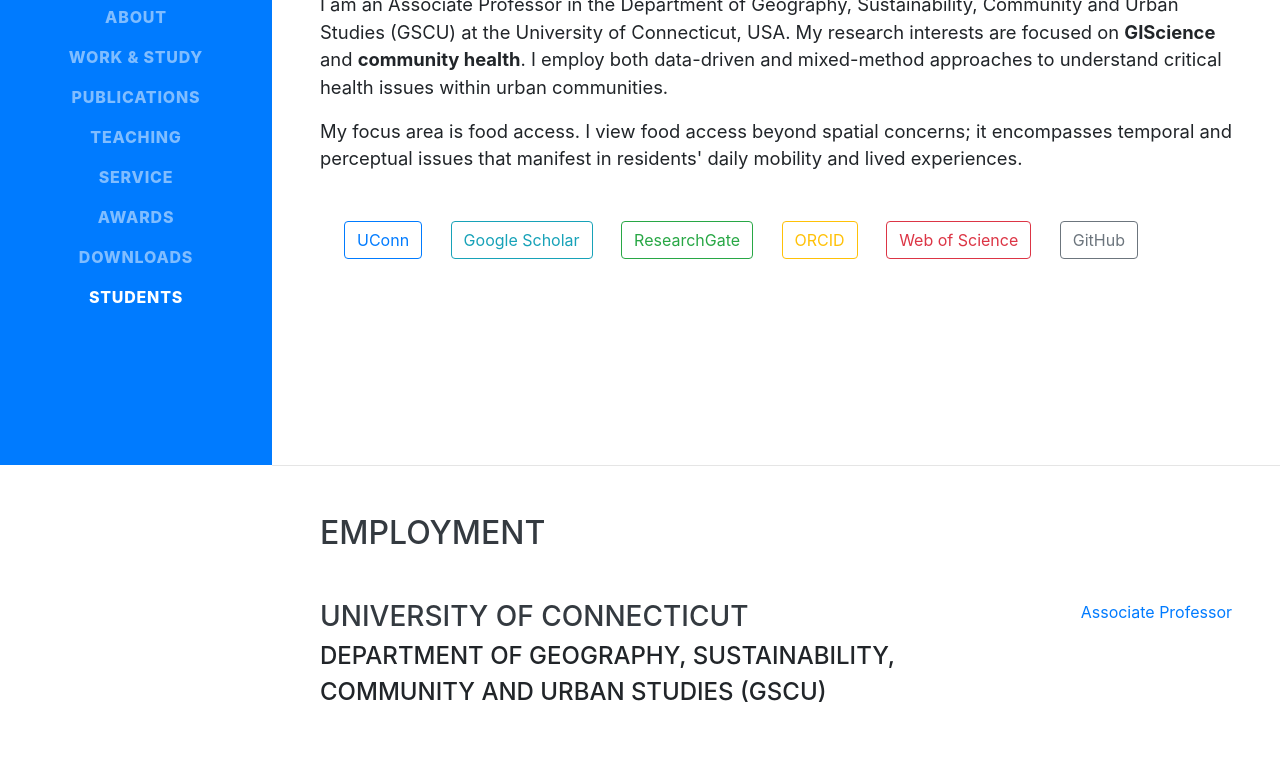
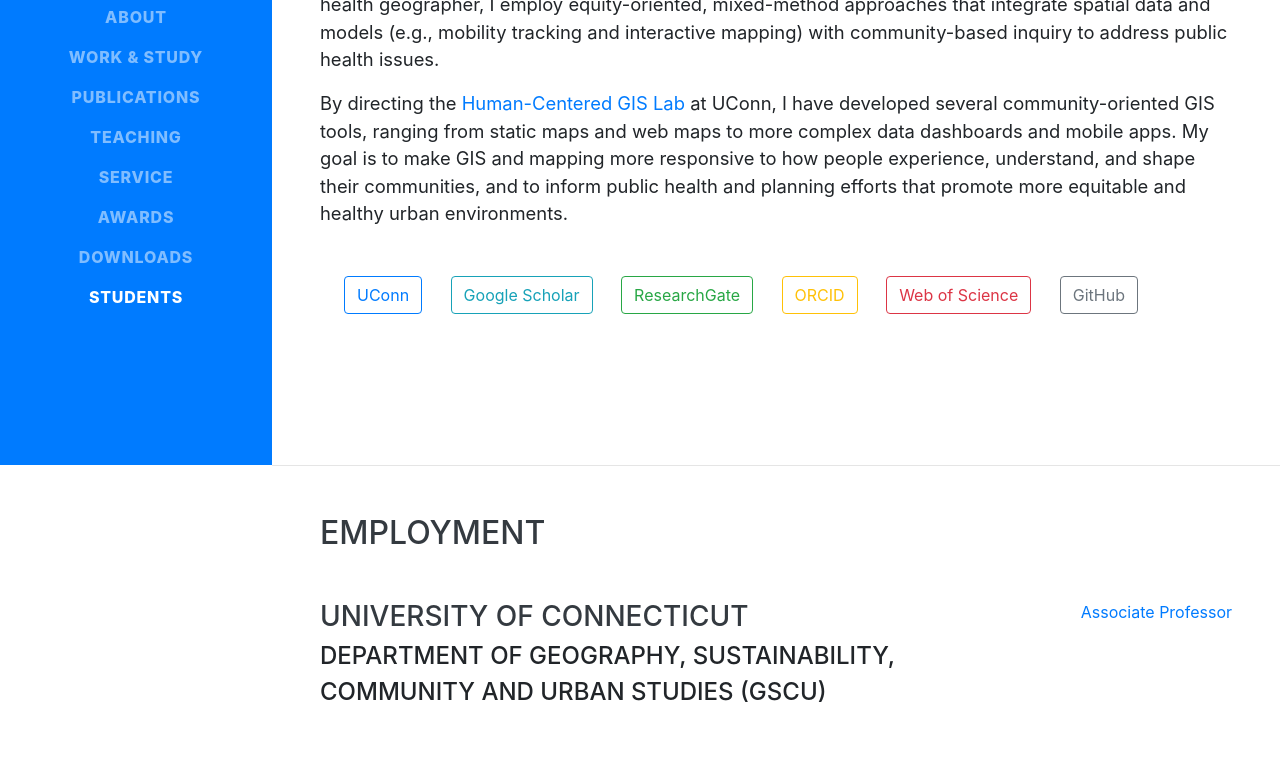
Before and after one commit to peterbest52/peterbest52.github.io, a website with bundled scripts: page index.html in a window 1280 px wide. Shown: the part 335-1100 px from the top of the page. Built offline with nearby package versions, Linux system fonts and the light colour scheme; a web font is replaced by a local one.

Commit message:
12/13/25

```diff
--- a/index.html
+++ b/index.html
@@ -81,8 +81,8 @@
         <div class="subheading mb-5">215 Glenbrook Rd, AUST #431 · Storrs, CT 06269 · (860) 486-3664 ·
           <a href="mailto:peter.chen@uconn.edu">peter.chen@uconn.edu</a>
         </div>
-        <p class="lead mb-3">I am an Associate Professor in the Department of Geography, Sustainability, Community and Urban Studies (GSCU) at the University of Connecticut, USA. My research interests are focused on <b>GIScience</b> and <b>community health</b>. I employ both data-driven and mixed-method approaches to understand critical health issues within urban communities.</p>
-        <p class="lead mb-5">My focus area is food access. I view food access beyond spatial concerns; it encompasses temporal and perceptual issues that manifest in residents' daily mobility and lived experiences. </p>
+        <p class="lead mb-3">I am an Associate Professor in the Department of Geography, Sustainability, Community and Urban Studies at the University of Connecticut, USA. As a Geographic Information Systems (GIS) scientist and health geographer, I employ equity-oriented, mixed-method approaches that integrate spatial data and models (e.g., mobility tracking and interactive mapping) with community-based inquiry to address public health issues. </p>
+        <p class="lead mb-5">By directing the <a href="http://hcgis.org">Human-Centered GIS Lab</a> at UConn, I have developed several community-oriented GIS tools, ranging from static maps and web maps to more complex data dashboards and mobile apps. My goal is to make GIS and mapping more responsive to how people experience, understand, and shape their communities, and to inform public health and planning efforts that promote more equitable and healthy urban environments.</p>
         <div class="mb-5">
           <a href="https://geography.uconn.edu/people/faculty/peter-chen/">
             <button type="button" class="btn btn-outline-primary" style="margin-left:1.5em">UConn</button>
```
